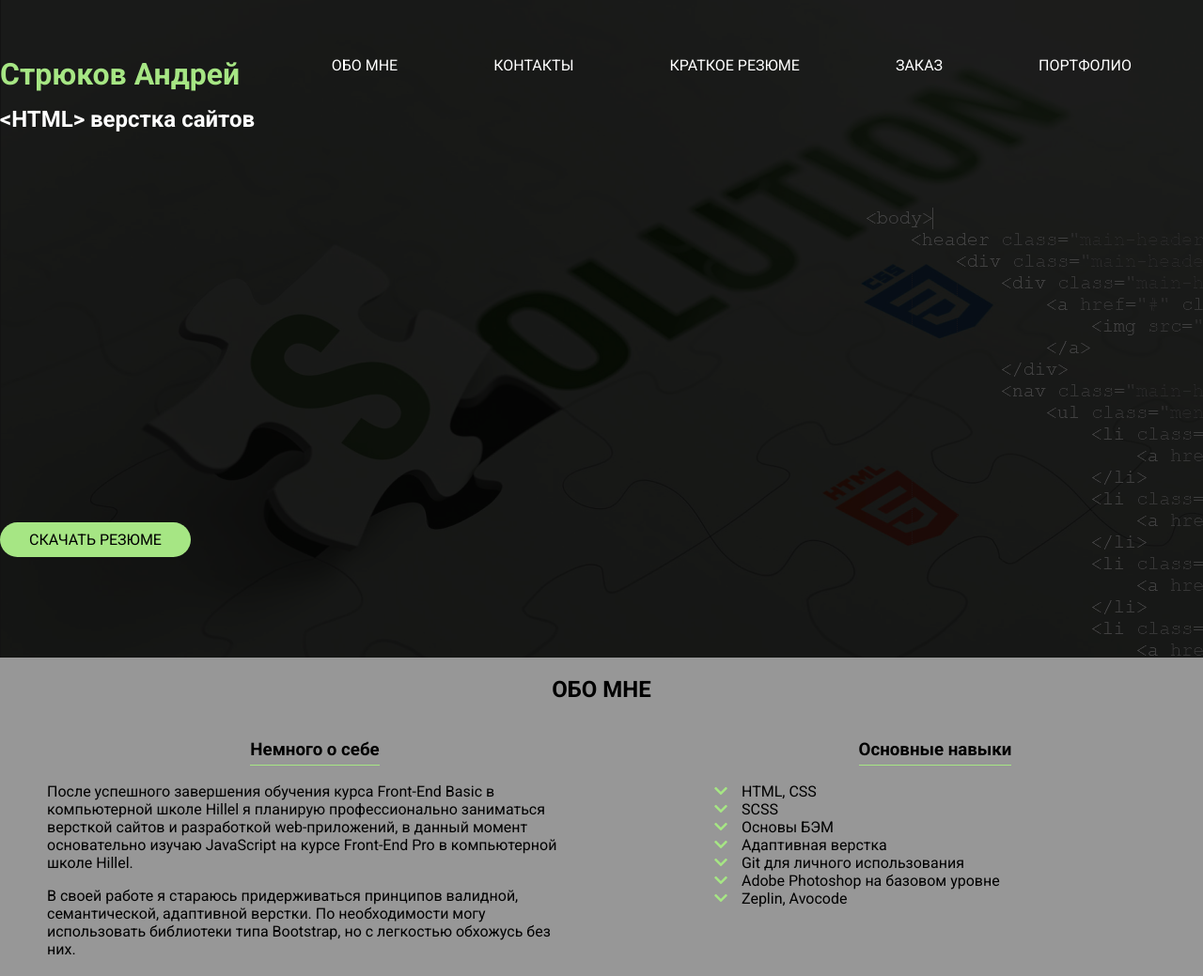
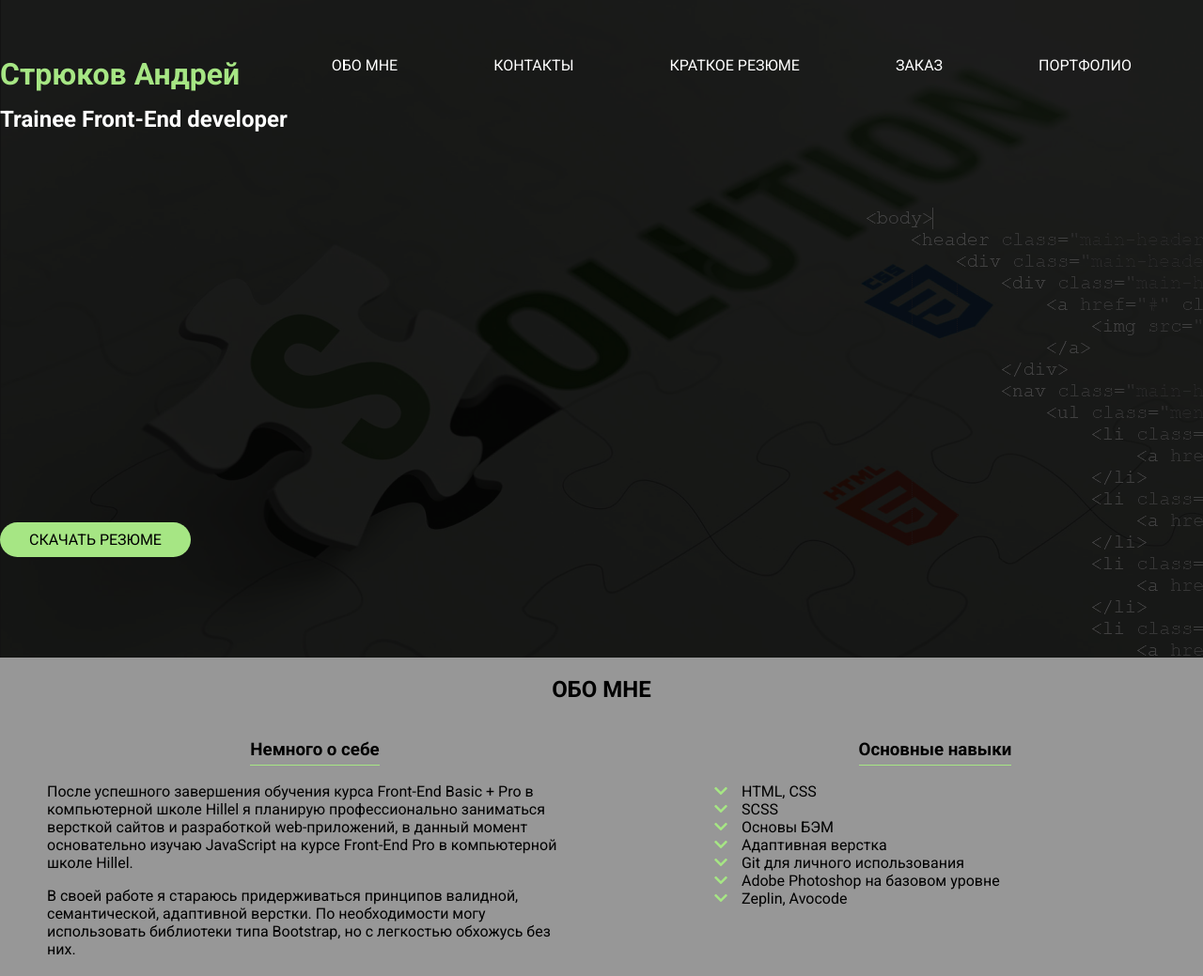
Before and after one commit to stryukovap/stryukovap.github.io, a plain HTML site: page index.html in a window 1280 px wide. Shown: the top 1039 px of the page at 94% size. Drawn offline with Linux system fonts and the light colour scheme.

Commit message:
correct texts

```diff
--- a/index.html
+++ b/index.html
@@ -17,7 +17,7 @@
 			<div class="header__wrapper">
 				<div class="header__logo">
 					<h1 class="header__title">Стрюков Андрей</h1>
-					<h2 class="header__description">&ltHTML&gt верстка сайтов</h2>
+					<h2 class="header__description">Trainee Front-End developer</h2>
 				</div>
 				<nav class="header__nav">
 					<ul class="header__list">
@@ -41,6 +41,8 @@
 			</div>
 			<a href="#" class="header__link header__link--dowload">Скачать резюме</a>
 		</div>
+		<div class="header__bgcode">
+		</div>
 	</header>
 	<main>
 		<section class="aboutme container">
@@ -49,8 +51,9 @@
 				<div class="aboutme__column">
 					<h3 class="aboutme__subtitle">Немного о себе</h3>
 					<p class="aboutme__description">
-						После успешного завершения обучения курса Front-End Basic в компьютерной школе Hillel я планирую профессионально заниматься версткой сайтов и разработкой
-						web-приложений, в данный момент основательно изучаю JavaScript на курсе Front-End Pro в компьютерной школе Hillel.
+						После успешного завершения обучения курса Front-End Basic + Pro в компьютерной школе Hillel я планирую профессионально заниматься
+						версткой сайтов и разработкой web-приложений, в данный момент основательно изучаю JavaScript на курсе Front-End Pro
+						в компьютерной школе Hillel.
 					</p>
 					<p class="aboutme__description">
 						В своей работе я стараюсь придерживаться принципов валидной, семантической, адаптивной верстки. По необходимости могу использовать
--- a/scss/style.scss
+++ b/scss/style.scss
@@ -25,6 +25,9 @@ body {
         width: 100%;
         height: 100%;
         z-index: 1;
+    }
+    &__bgcode{
+        position: absolute;
     }
     &__wrapper {
         display: flex;
```
Also changed, not shown: css/style.css, css/style.min.css, 1 other file.
